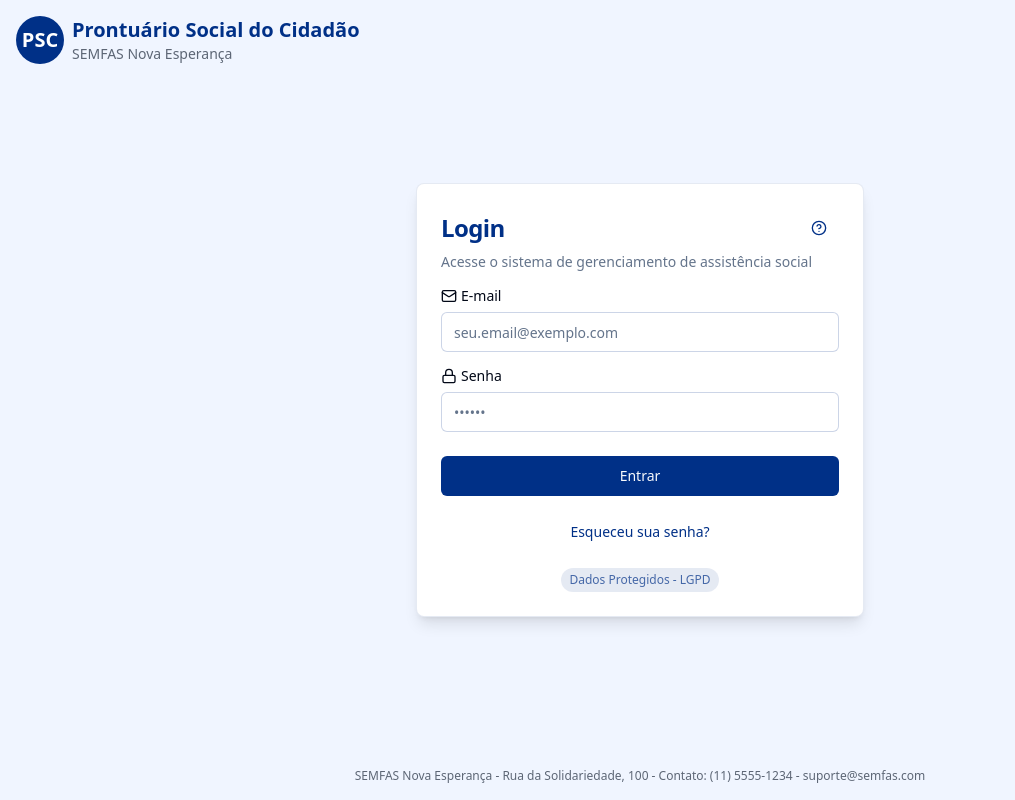
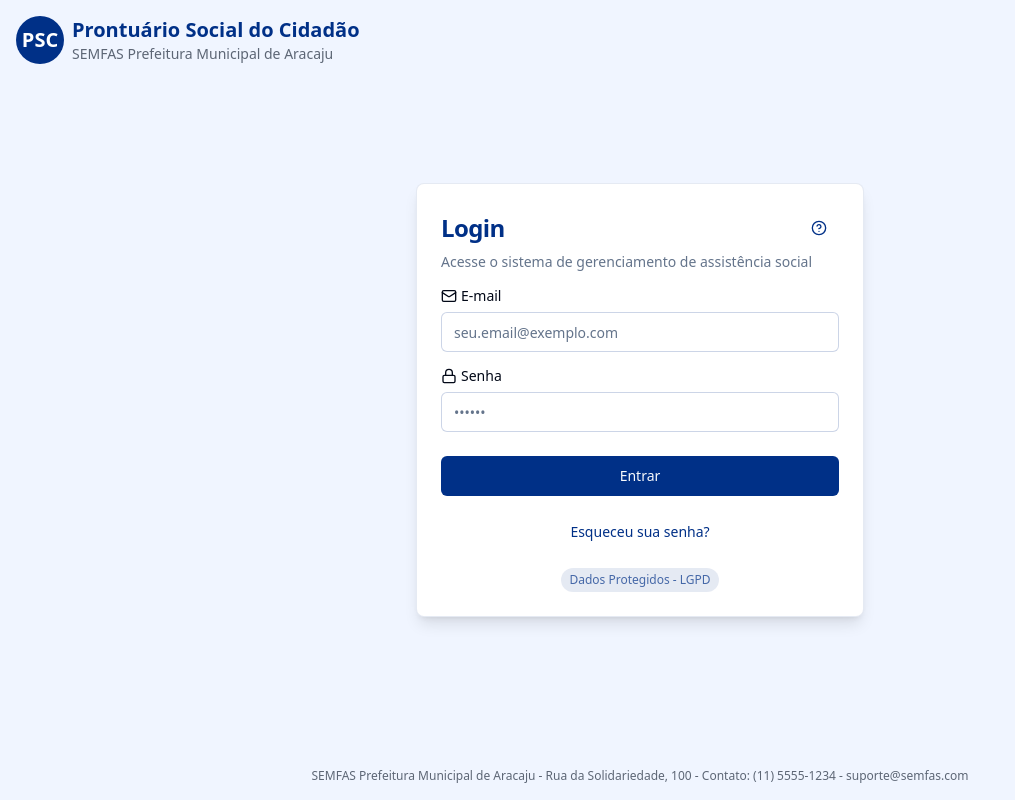
Before and after one commit to GlivanSantos/o-esperan, a React (Vite) app: page /login in a window 1280 px wide. Shown: the whole page, without its empty margins (0-1015 px from the left). Built offline with nearby package versions, Linux system fonts and the light colour scheme.

Commit message:
Update footer and header text
Change "SEMFAS Nova Esperança" to "Prefeitura Municipal de Aracaju" in the footer and header.

```diff
--- a/src/components/DashboardLayout.tsx
+++ b/src/components/DashboardLayout.tsx
@@ -215,7 +215,7 @@ const DashboardLayout: React.FC<DashboardLayoutProps> = ({ children }) => {
 
         {/* Footer */}
         <footer className="bg-white p-3 text-center border-t text-xs text-gray-500">
-          SEMFAS Nova Esperança - Rua da Solidariedade, 100 - Contato: (11) 5555-1234 - suporte@semfas.com
+          SEMFAS Prefeitura Municipal de Aracaju - Rua da Solidariedade, 100 - Contato: (11) 5555-1234 - suporte@semfas.com
         </footer>
       </div>
     </div>
--- a/src/contexts/AuthContext.tsx
+++ b/src/contexts/AuthContext.tsx
@@ -49,7 +49,7 @@ export const AuthProvider: React.FC<{ children: React.ReactNode }> = ({ children
 
       toast({
         title: "Login bem-sucedido",
-        description: `Bem-vindo(a), ${mockUser.name}, ao Prontuário Social do Cidadão - SEMFAS Nova Esperança`,
+        description: `Bem-vindo(a), ${mockUser.name}, ao Prontuário Social do Cidadão - SEMFAS Prefeitura Municipal de Aracaju`,
       });
 
       return true;
--- a/src/pages/Login.tsx
+++ b/src/pages/Login.tsx
@@ -63,7 +63,7 @@ const Login = () => {
         </div>
         <div>
           <h1 className="text-semfas-primary font-bold text-xl">Prontuário Social do Cidadão</h1>
-          <p className="text-sm text-semfas-dark/70">SEMFAS Nova Esperança</p>
+          <p className="text-sm text-semfas-dark/70">SEMFAS Prefeitura Municipal de Aracaju</p>
         </div>
       </div>
 
@@ -148,7 +148,7 @@ const Login = () => {
       </Card>
 
       <footer className="absolute bottom-4 text-center text-xs text-semfas-dark/70 w-full px-4">
-        SEMFAS Nova Esperança - Rua da Solidariedade, 100 - Contato: (11) 5555-1234 - suporte@semfas.com
+        SEMFAS Prefeitura Municipal de Aracaju - Rua da Solidariedade, 100 - Contato: (11) 5555-1234 - suporte@semfas.com
       </footer>
     </div>
   );
```
